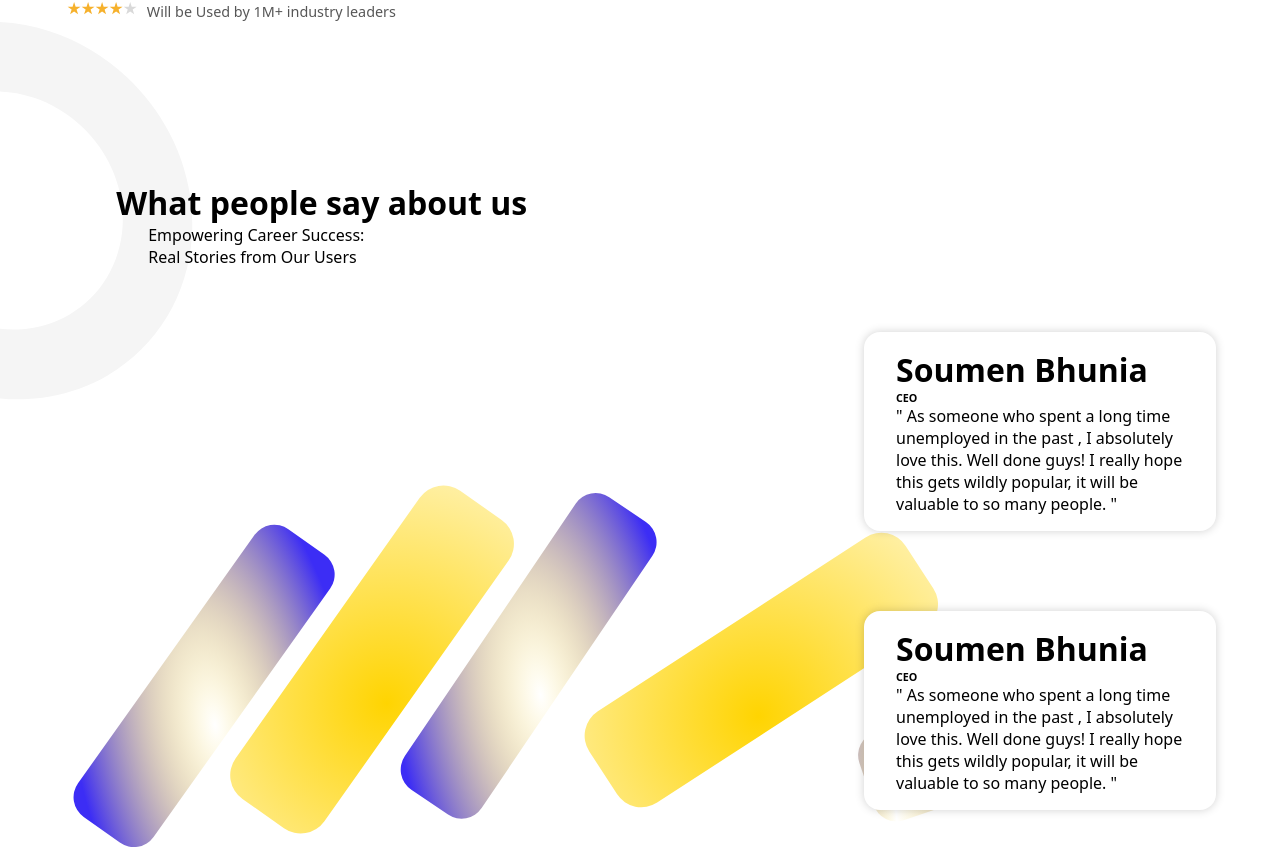
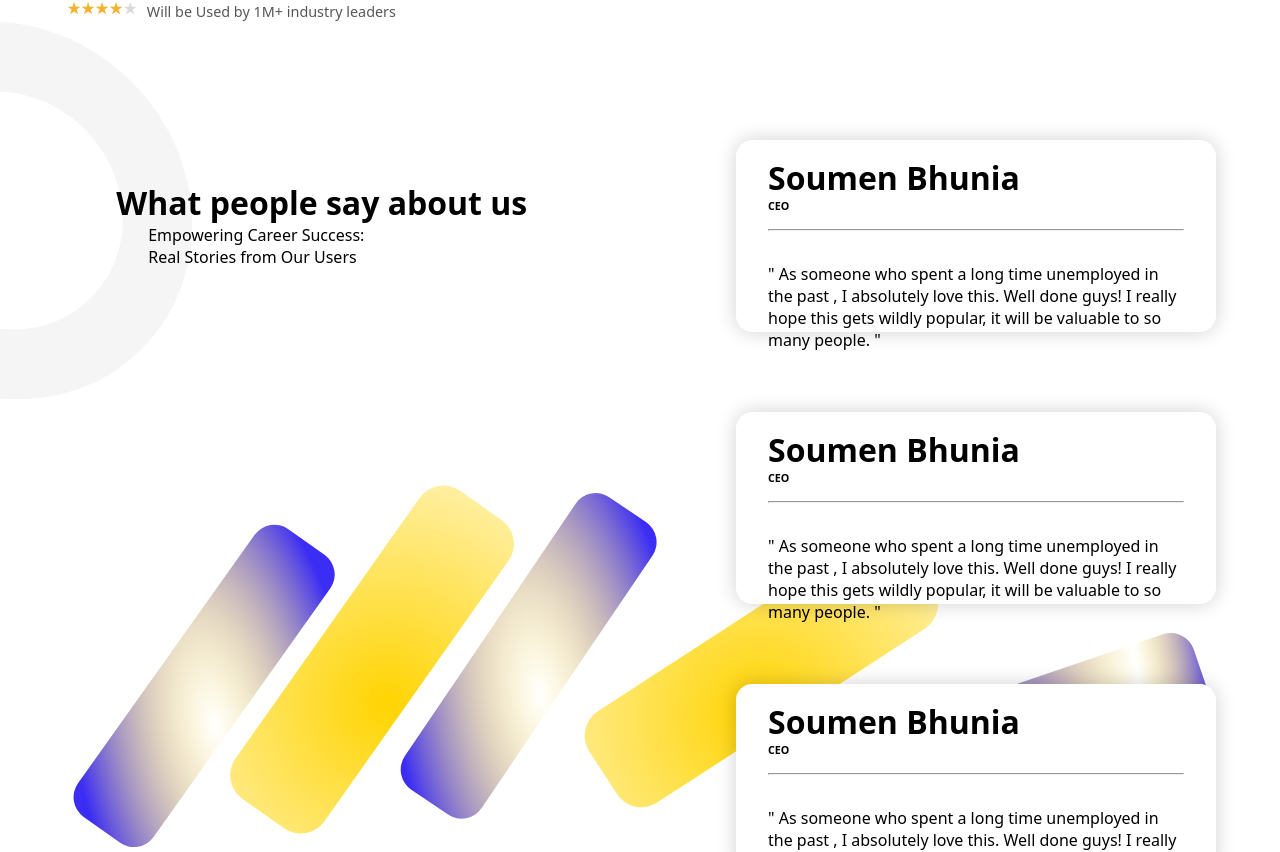
Before and after one commit to soumen974/WorkFolio, a React (Create React App) app: page / in a window 1280 px wide. Shown: the part 630-1482 px from the top of the page. Built offline with nearby package versions, Linux system fonts and the light colour scheme.

Commit message:
rivew thing working

```diff
--- a/src/Components/Section02.css
+++ b/src/Components/Section02.css
@@ -29,24 +29,33 @@
     z-index: -1;
 }
 .Reviews-boxs{
-    margin-top: -36rem;
+    margin-top: -48rem;
     justify-content: space-evenly;
    display: grid;
    /* background-color: black; */
-   padding: 0rem 0rem 0rem 50rem;
+   padding: 0rem 0rem 0rem 42rem;
    position:relative;
    gap: 5rem;
-
+   box-sizing: border-box;
 
 }
 .Review-box-model{
    padding: 1rem 2rem;
+   height: 12rem;
+   width: 100%;
     /* color: white; */
     box-sizing: 0 0 30px black;
-    box-sizing: border-box;
     background-color: white;
     border-radius: 1rem;
     box-sizing: border-box;
-    box-shadow: 0 0 10px rgba(0, 0, 0, 0.185);
+    box-shadow: 0 0 19px rgba(0, 0, 0, 0.185);
 
 }
+.head-box-model{
+    border-color: rgba(0, 0, 0, 0.436);
+    border-bottom: 5px;
+    padding:  0rem 0rem 1rem 0rem ;
+}
+.riview-text{
+    padding: 2rem 0rem;
+}
--- a/src/Components/Section02.jsx
+++ b/src/Components/Section02.jsx
@@ -73,6 +73,7 @@ export default function Section02() {
             </div>
             <div className="review-er-rating"></div>
           </div>
+          <hr/>
           <div className="riview-text">" As someone who spent a long time unemployed in the past , I absolutely love this. Well done guys! I really hope this gets wildly popular, it will be valuable to so many people. "</div>
         </div>
 
@@ -87,6 +88,7 @@ export default function Section02() {
             </div>
             <div className="review-er-rating"></div>
           </div>
+          <hr/>
           <div className="riview-text">" As someone who spent a long time unemployed in the past , I absolutely love this. Well done guys! I really hope this gets wildly popular, it will be valuable to so many people. "</div>
         </div>
 
@@ -101,6 +103,7 @@ export default function Section02() {
             </div>
             <div className="review-er-rating"></div>
           </div>
+          <hr/>
           <div className="riview-text">" As someone who spent a long time unemployed in the past , I absolutely love this. Well done guys! I really hope this gets wildly popular, it will be valuable to so many people. "</div>
         </div>
 
```
